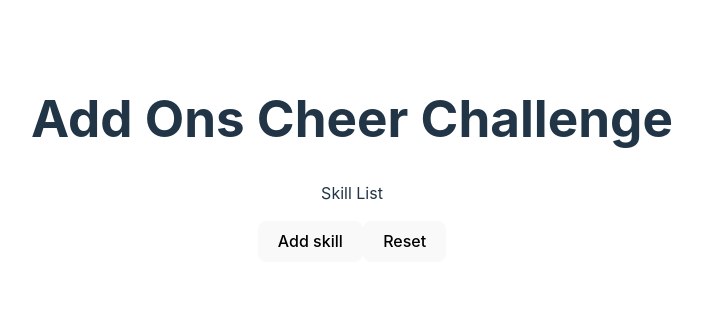
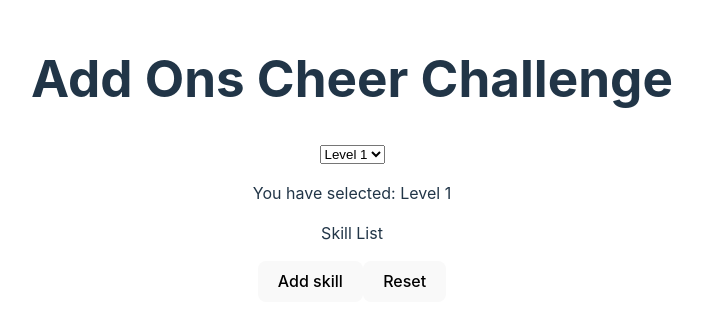
Before and after one commit to arharutyu/Add-ons, a React (Vite) app: page / in a window 1280 px wide. Shown: the part 241-566 px from the top of the page, without its empty margins (288-991 px from the left). Built offline with nearby package versions, Linux system fonts and the light colour scheme; no server answers.

Commit message:
import json instead of fetch call

```diff
--- a/src/ChooseLevel.jsx
+++ b/src/ChooseLevel.jsx
@@ -1,28 +1,23 @@
 import React, { useState, useEffect } from 'react'
+import allLevels from "./AllSkills.json"
 
 const ChooseLevel = ({ level, setLevel }) => {
+// create state object for setting level
     const [levels, setLevels] = useState([])
 
-    useEffect(() => {
-        fetch('./AllSkills.json',{
-            headers: {
-                'Content-Type': 'application/json',
-                'Accept': 'application/json'
-            }
-        }
-        )
-            .then(levels => levels.json())
-            .then(levels => setLevels(levels))
-        }, [])
+    // use effect to set all available levels from allskills JSON keys
+    useEffect(() => setLevels(Object.keys(allLevels)), [])
 
+    return <>
+{/* return selection form */}
+        <select onChange={event => setLevel(event.target.value)} value={level}>
+            {/* map levels to add option value from levels in state above*/}
+            {levels.map(levels => <option key={levels} value={levels}>{levels}</option>)}
+        </select>
+        <p>You have selected: {level}</p>
+        {/* <p>Skills included:</p> */}
 
-        console.log(levels)
-    return (
-        null
-        // <select onChange={event => setLevel(event.target.value)} value={level}>
-        // {levels.map(levels => <option value={levels.keys}>{levels.keys}</option>)}
-        // </select>
-     )
+    </>
 }
 
 export default ChooseLevel
```
